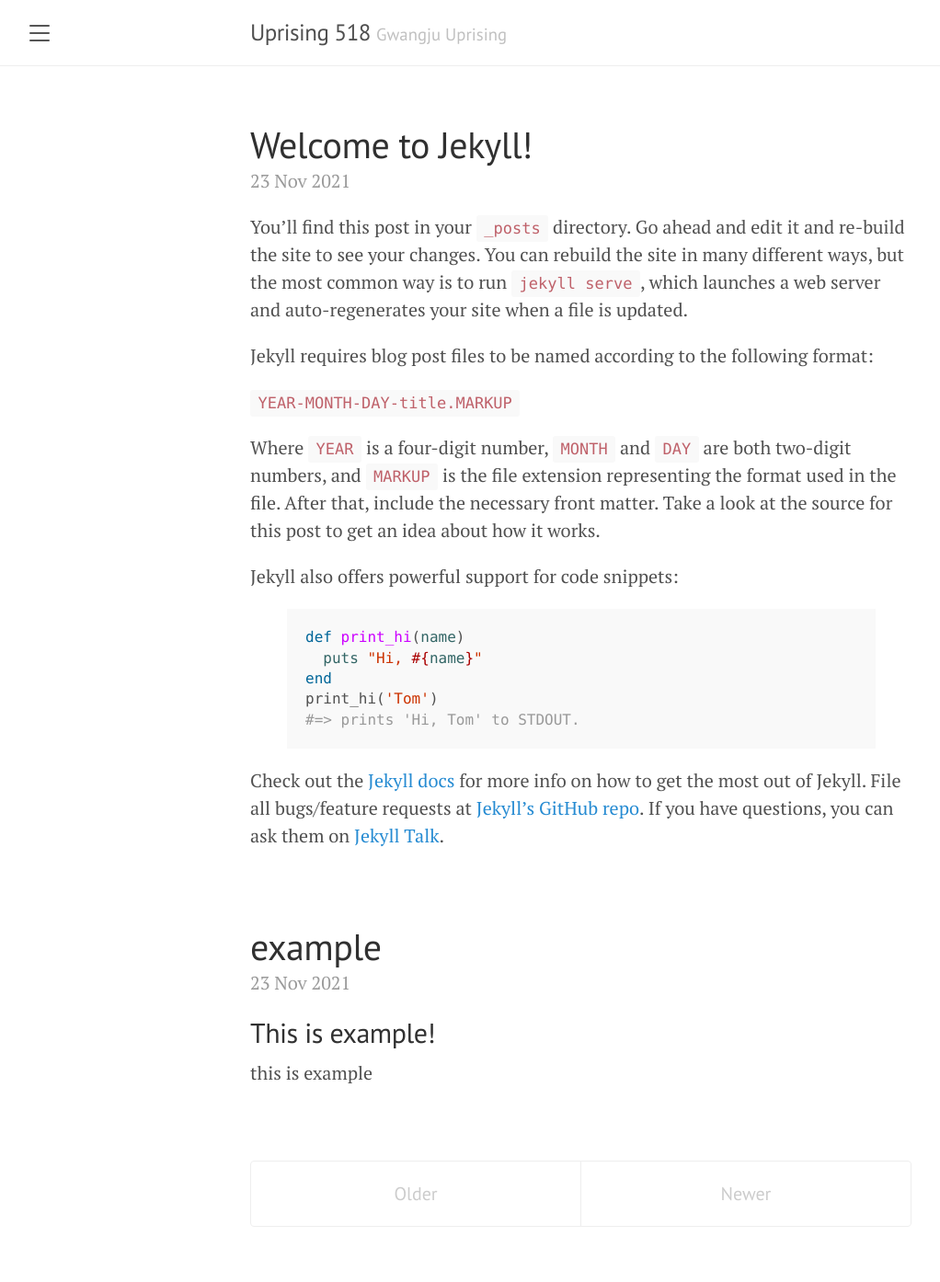
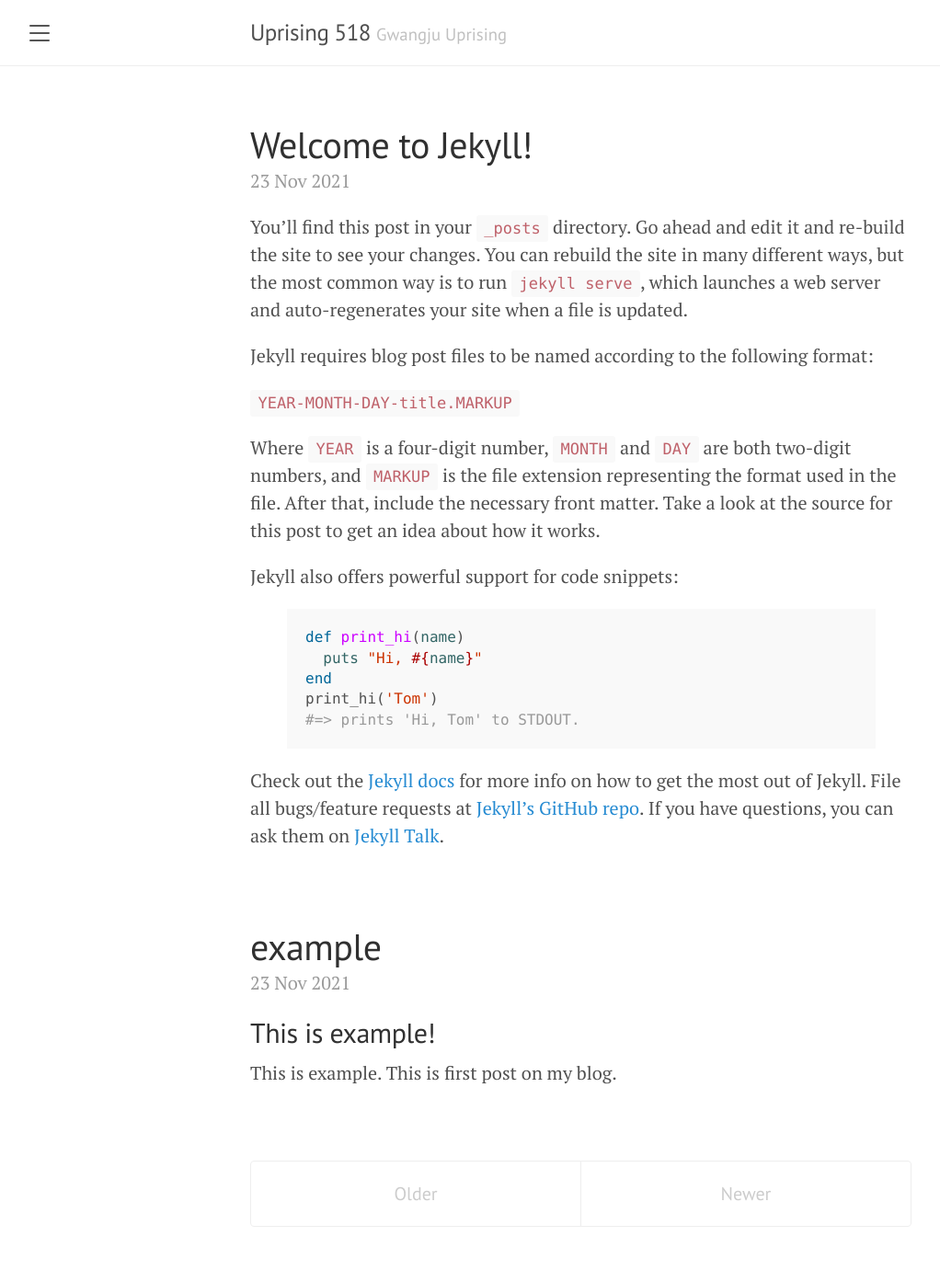
Before and after one commit to sehyeon518/sehyeon518.github.io, a Jekyll site: the page built from index.html, in a window 1280 px wide. Shown: the whole page at 92% size, without its empty margins (8-1030 px from the left). Built offline with Jekyll 4.4.1, drawn with Linux system fonts in a browser that asks for light colours; the list of posts is cut into pages by our own code.

```diff
--- a/_posts/2021-11-23-example.md
+++ b/_posts/2021-11-23-example.md
@@ -6,4 +6,5 @@ comments: true
 
 ## This is example!
 
-this is example
+This is example.
+This is first post on my blog.
```
Also changed, not shown: README.md.
